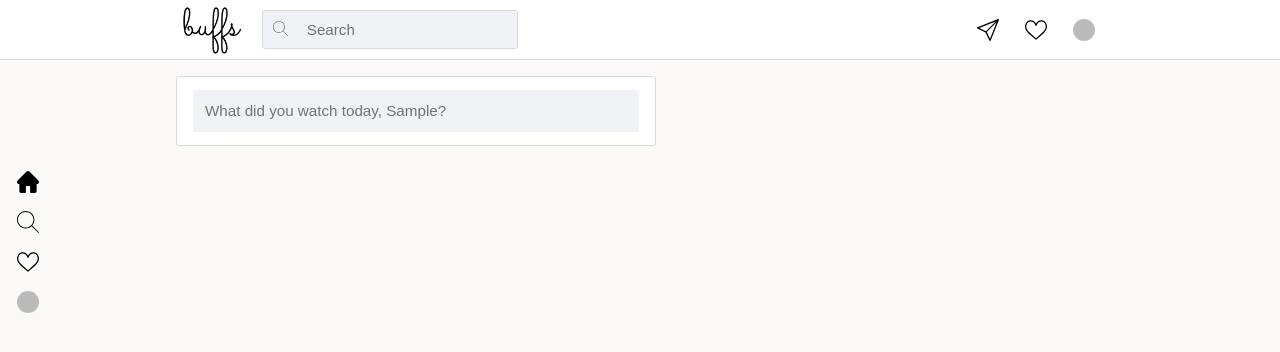
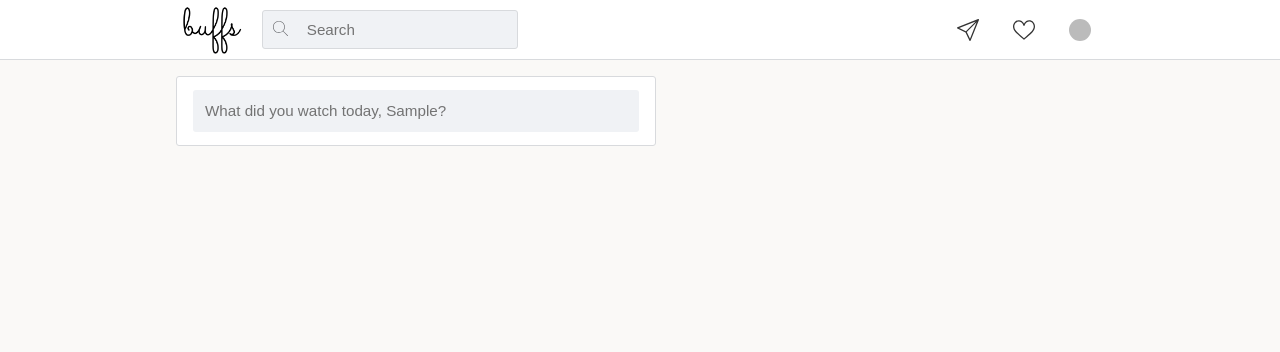
Before and after one commit to moaaz-bhnas/buffs-old, a Next.js app: page / in a window 1280 px wide. Shown: the top 352 px of the page. Built offline with nearby package versions, Linux system fonts and the light colour scheme; no server answers; sample sign-in values are in the browser's storage.

Commit message:
finished bottom nav

```diff
--- a/src/components/bottom-navigation/Item.js
+++ b/src/components/bottom-navigation/Item.js
@@ -17,8 +17,8 @@ const StyledLink = styled.a`
   ${rawLink}
 
   padding: 0;
-  width: 2.5rem;
-  height: 2.5rem;
+  width: 3rem;
+  height: 3rem;
 
   display: flex;
   justify-content: center;
--- a/src/components/bottom-navigation/List.js
+++ b/src/components/bottom-navigation/List.js
@@ -12,6 +12,9 @@ import Item from "./Item";
 
 const StyledList = styled.ul`
   ${rawList}
+
+  display: flex;
+  justify-content: space-evenly;
 `;
 
 const list = [
--- a/src/components/social-list-mobile/Item.js
+++ b/src/components/social-list-mobile/Item.js
@@ -16,8 +16,8 @@ const StyledLink = styled.a`
   ${rawLink}
 
   padding: 0;
-  width: 2.5rem;
-  height: 2.5rem;
+  width: 3rem;
+  height: 3rem;
 
   display: flex;
   justify-content: center;
--- a/src/components/social-list/Item.js
+++ b/src/components/social-list/Item.js
@@ -15,8 +15,8 @@ const Button = styled.button`
   ${rawButton}
 
   padding: 0;
-  width: 2.5rem;
-  height: 2.5rem;
+  width: 3rem;
+  height: 3rem;
 
   display: flex;
   justify-content: center;
--- a/src/containers/bottom-navigation/BottomNavigation.js
+++ b/src/containers/bottom-navigation/BottomNavigation.js
@@ -1,9 +1,26 @@
 import { memo } from "react";
 import styled from "styled-components";
 import List from "../../components/bottom-navigation/List";
-import { offScreen } from "../../utils/style";
+import { mediaQueries, offScreen } from "../../utils/style";
 
-const Navigation = styled.nav``;
+const Navigation = styled.nav`
+  display: none;
+
+  @media screen and (max-width: ${mediaQueries.main}) {
+    display: block;
+    background-color: #fff;
+    border-top: 1px solid ${({ theme }) => theme.border.grey2};
+
+    position: fixed;
+    bottom: 0;
+    left: 0;
+    right: 0;
+
+    .svg {
+      fill: ${({ theme }) => theme.bg.dark};
+    }
+  }
+`;
 
 const Title = styled.h2`
   ${offScreen}
--- a/src/containers/social-list-mobile/SocialListMobile.js
+++ b/src/containers/social-list-mobile/SocialListMobile.js
@@ -11,6 +11,10 @@ const List = styled.ul`
   @media screen and (max-width: ${mediaQueries.main}) {
     ${rawList}
     display: flex;
+
+    .svg {
+      fill: ${({ theme }) => theme.bg.dark};
+    }
   }
 `;
 
--- a/src/containers/social-list/SocialList.js
+++ b/src/containers/social-list/SocialList.js
@@ -12,6 +12,10 @@ const List = styled.ul`
   ${rawList}
 
   display: flex;
+
+  .svg {
+    fill: ${({ theme }) => theme.bg.dark};
+  }
 
   @media screen and (max-width: ${mediaQueries.main}) {
     display: none;
```
